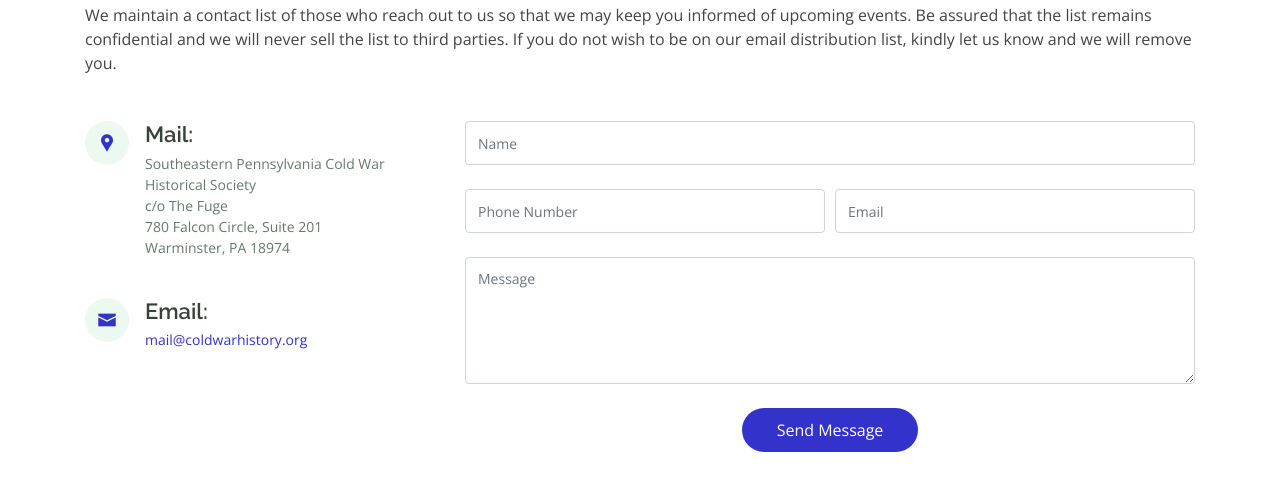
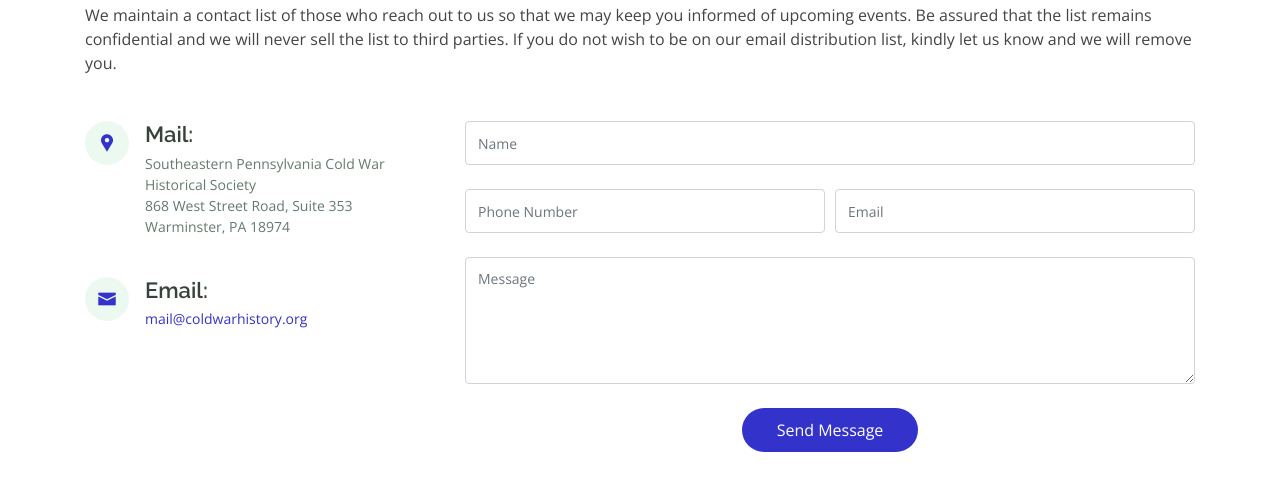
Before and after one commit to jtangir87/sepacoldwar, a Django app: page /contact-us in a window 1280 px wide. Shown: the part 755-1253 px from the top of the page. Run offline with Django 3.2, Linux system fonts and the light colour scheme; parts of the project's set-up code (start-up, migrations or seed data) failed here and were passed over; some libraries are stand-ins or nearby versions.

Commit message:
update mailing addresses

```diff
--- a/templates/pages/contact.html
+++ b/templates/pages/contact.html
@@ -48,8 +48,7 @@
                 <i class="icofont-google-map"></i>
                 <h4>Mail:</h4>
                 <p>Southeastern Pennsylvania Cold War Historical Society<br>
-              c/o The Fuge<br>
-              780 Falcon Circle, Suite 201<br>
+              868 West Street Road, Suite 353<br>
               Warminster, PA 18974<br></p>
               </div>
 
--- a/templates/pages/donate.html
+++ b/templates/pages/donate.html
@@ -97,6 +97,12 @@
                   <div class="text-center"><button class="donate-btn">Make Donation</button></div>
                 </form>
           </div>
+          <div class="col-12 mt-3">
+            <p>If you prefer to send a gift via mail, make your tax-deductible check donation payable to:</p>
+            <p><strong>Southeastern Pennsylvania Cold War Historical Society</strong><br>
+            868 West Street Road, Suite 353<br>
+            Warminster, PA 18974</p>
+          </div>
         </div>
       </div>
     </section><!-- End About Section -->
```
